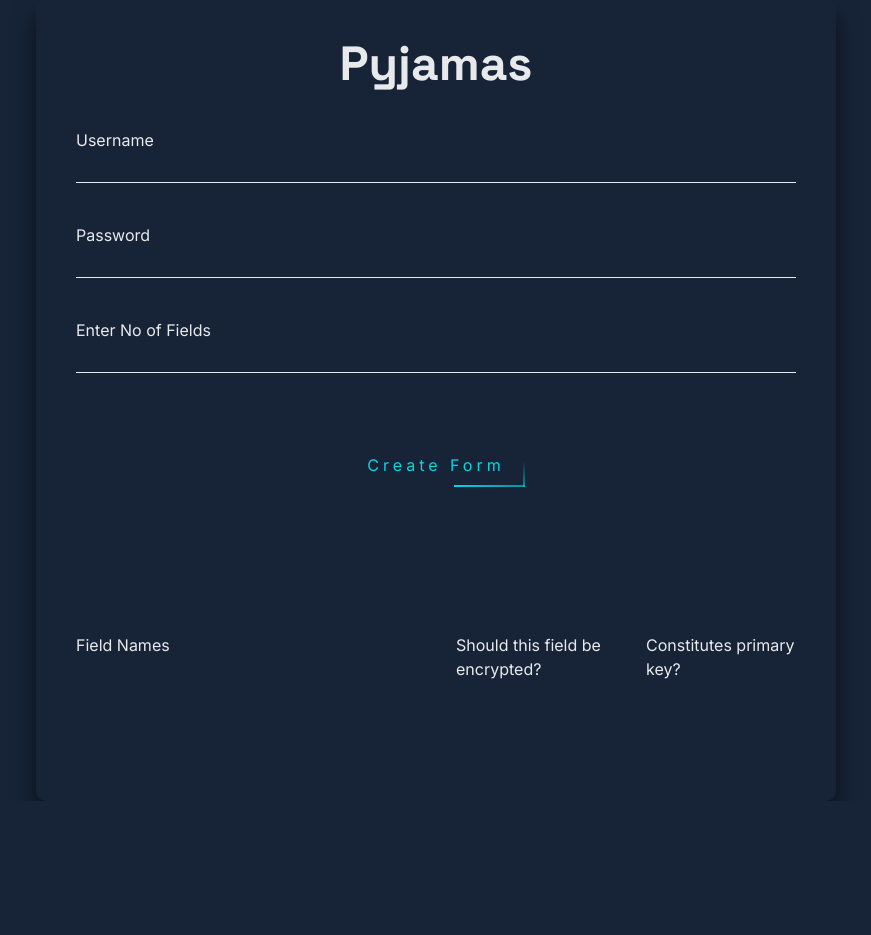
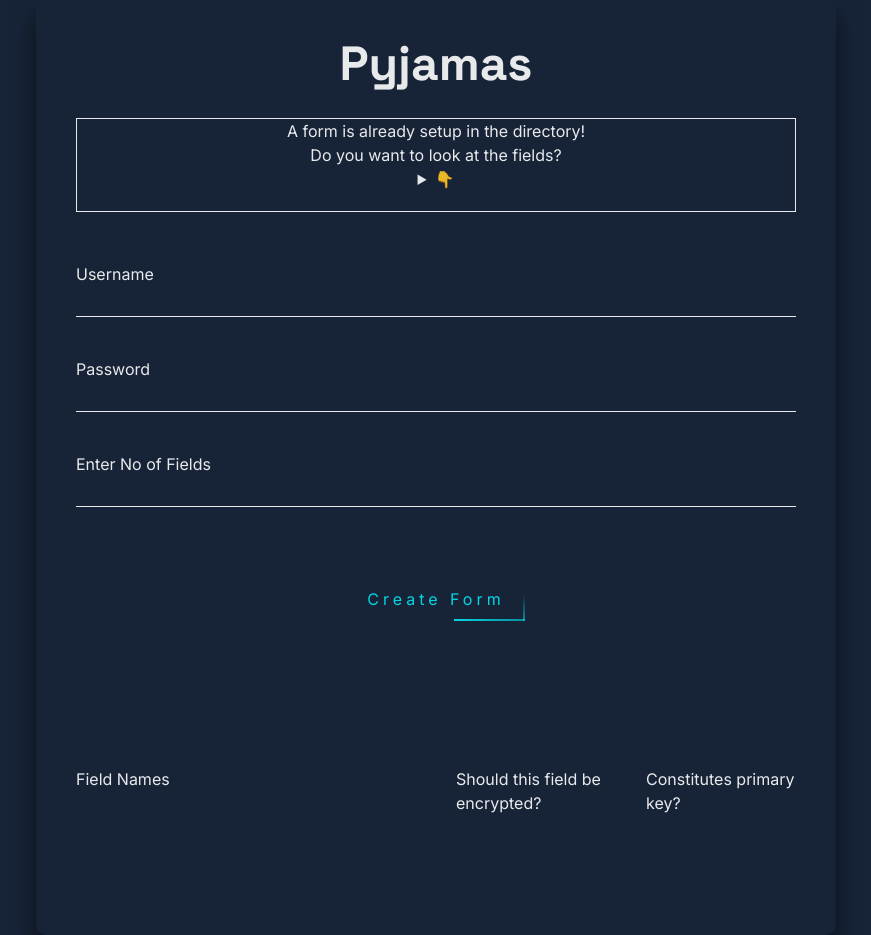
Before and after one commit to hemangahuja/pyjamas_forms, a Flask app: page / in a window 1280 px wide. Shown: the whole page, without its empty margins (204-1075 px from the left). Before the commit the page ends 801 px from the top, so only its background shows below. Run offline with Flask 2, Linux system fonts and the light colour scheme; parts of the project's set-up code (start-up, migrations or seed data) failed here and were passed over; some libraries are stand-ins or nearby versions.

Commit message:
show fields if json in directory

```diff
--- a/app.py
+++ b/app.py
@@ -1,14 +1,20 @@
+import json
 import logging
 import logging.config
-from flask import Flask, request, render_template
-import json
+
+import crypto
 from database import Database
-import crypto
+from flask import Flask, render_template, request
 
-form = json.load(open("form.json"))
 
-print(form)
-db = Database(form["db_name"] + ".csv")
+def load_form(filename: str = "pyjamas_config.json"):
+    with open(filename, "r"):
+        return json.load(open("pyjamas_config.json"))
+
+
+pyjamas_config = load_form()
+
+db = Database(pyjamas_config["db_name"] + ".csv")
 
 app = Flask(__name__)
 
@@ -21,7 +27,9 @@ def log_request():
 @app.route("/", methods=["GET"])
 def index():
     return render_template(
-        "index.html", form_name=form["form_name"], fields=form["form"].keys()
+        "index.html",
+        form_name=pyjamas_config["form_fields"],
+        fields=pyjamas_config["form_fields"].keys(),
     )
 
 
@@ -33,9 +41,8 @@ def home():
 @app.route("/submit", methods=["POST"])
 def submit():
     row = {}
-    print("request.form")
     print(request.form)
-    for form_field, config in form["form"].items():
+    for form_field, config in pyjamas_config["form_fields"].items():
         data = request.form[form_field]
         if config["isEncrypted"]:
             data = crypto.encrypt(data)
@@ -44,7 +51,7 @@ def submit():
     db.write(row)
     # db.show()
 
-    return "submitted!"
+    return {"Submitted": True}
 
 
 @app.route("/find", methods=["POST"])
@@ -52,7 +59,10 @@ def find():
     try:
         return db.find(
             {
-                key: {"data": data, "isEncrypted": form["form"][key]["isEncrypted"]}
+                key: {
+                    "data": data,
+                    "isEncrypted": pyjamas_config["form_fields"][key]["isEncrypted"],
+                }
                 for key, data in request.form.items()
             }
         )
@@ -65,8 +75,12 @@ def find():
 def lookup():
     return render_template(
         "lookup.html",
-        form_name=form["form_name"],
-        fields=[key for key, config in form["form"].items() if config["primaryKey"]],
+        form_name=pyjamas_config["form_name"],
+        fields=[
+            key
+            for key, config in pyjamas_config["form_fields"].items()
+            if config["primaryKey"]
+        ],
     )
 
 
--- a/form.json
+++ /dev/null
@@ -1 +0,0 @@
-{"form_name":"f","db_name":"db","form":{"name":{"isEncrypted":false,"primaryKey":true},"password":{"isEncrypted":true,"primaryKey":true}}}
--- /dev/null
+++ b/pyjamas_config.json
@@ -0,0 +1,8 @@
+{
+    "form_name": "vishal",
+    "db_name": "pass",
+    "form_fields": {
+        "name": { "isEncrypted": true, "primaryKey": true },
+        "password": { "isEncrypted": true, "primaryKey": true }
+    }
+}
--- a/static/css/style.css
+++ b/static/css/style.css
@@ -9,29 +9,27 @@ body {
     display: flex;
     justify-content: center;
     align-items: center;
-  font-family: 'Inter', sans-serif;
-
+    font-family: "Inter", sans-serif;
+    color: #fff;
 }
 
 .login-box {
     width: 50rem;
     padding: 2.5rem;
     box-sizing: border-box;
-  box-shadow: 0 15px 25px rgba(0, 0, 0, .6);
+    box-shadow: 0 15px 25px rgba(0, 0, 0, 0.6);
     border-radius: 10px;
 }
 
 .form-container {
-
     opacity: 90%;
 }
 
 .login-box h1 {
     margin: 0 0 30px;
-font-family: 'Space Grotesk', sans-serif;
+    font-family: "Space Grotesk", sans-serif;
 
     padding: 0;
-  color: #fff;
     text-align: center;
 }
 
@@ -59,11 +57,11 @@ font-family: 'Space Grotesk', sans-serif;
     font-size: 16px;
     color: #fff;
     pointer-events: none;
-  transition: .5s;
+    transition: 0.5s;
 }
 
-.login-box .user-box input:focus~label,
-.login-box .user-box input:valid~label {
+.login-box .user-box input:focus ~ label,
+.login-box .user-box input:valid ~ label {
     top: -20px;
     left: 0;
     color: #03e9f4;
@@ -79,9 +77,9 @@ font-family: 'Space Grotesk', sans-serif;
     text-decoration: none;
     text-transform: uppercase;
     overflow: hidden;
-  transition: .5s;
+    transition: 0.5s;
     margin-top: 40px;
-  letter-spacing: 4px
+    letter-spacing: 4px;
 }
 
 .login-box a:hover {
@@ -126,7 +124,7 @@ font-family: 'Space Grotesk', sans-serif;
     height: 100%;
     background: linear-gradient(180deg, transparent, #03e9f4);
     animation: btn-anim2 1s linear infinite;
-  animation-delay: .25s
+    animation-delay: 0.25s;
 }
 
 @keyframes btn-anim2 {
@@ -147,7 +145,7 @@ font-family: 'Space Grotesk', sans-serif;
     height: 2px;
     background: linear-gradient(270deg, transparent, #03e9f4);
     animation: btn-anim3 1s linear infinite;
-  animation-delay: .5s
+    animation-delay: 0.5s;
 }
 
 @keyframes btn-anim3 {
@@ -168,7 +166,7 @@ font-family: 'Space Grotesk', sans-serif;
     height: 100%;
     background: linear-gradient(360deg, transparent, #03e9f4);
     animation: btn-anim4 1s linear infinite;
-  animation-delay: .75s
+    animation-delay: 0.75s;
 }
 
 @keyframes btn-anim4 {
@@ -181,3 +179,36 @@ font-family: 'Space Grotesk', sans-serif;
         bottom: 100%;
     }
 }
+details {
+    user-select: none;
+}
+
+details > summary span.icon {
+    width: 24px;
+    height: 24px;
+    transition: all 0.3s;
+    margin-left: auto;
+}
+
+details[open] summary span.icon {
+    transform: rotate(180deg);
+}
+
+summary {
+    display: flex;
+    cursor: pointer;
+}
+
+summary::-webkit-details-marker {
+    display: none;
+}
+/*
+ul,
+li {
+    list-style: square !important;
+} */
+
+.existing-form-fields {
+    text-align: center;
+    border: 1px solid white;
+}
--- a/templates/index.html
+++ b/templates/index.html
@@ -17,6 +17,23 @@
   <div class="login-box">
     <div class="form-container">
       <h1 class="text-5xl">Pyjamas</h1>
+      {% if form_name %}
+      <section class="existing-form-fields mb-10">
+        <p>A form is already setup in the directory!</p>
+        <p>Do you want to look at the fields?</p>
+        <details>
+          <summary class="mb-5">
+            <span class="icon">👇</span>
+          </summary>
+          <p>The fields are:</p>
+          <ul>
+            {%for field in fields %}
+            <li>{{ field }}</li>
+            {%endfor%}
+          </ul>
+        </details>
+      </section>
+      {% endif %}
       <form>
         <div class="user-box">
           <input type="text" name="" required="" id="fname">
```
Also changed, not shown: crypto.py (+9 -1 lines). Lines whose indentation alone changed are shown as unchanged.
